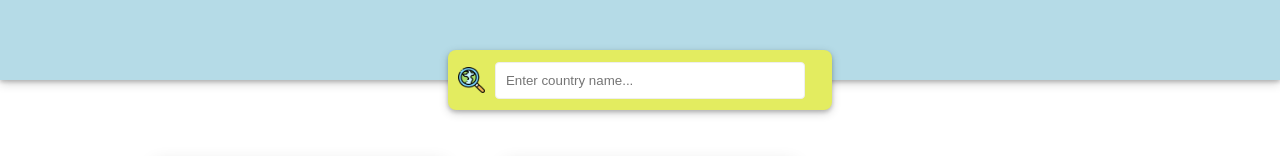
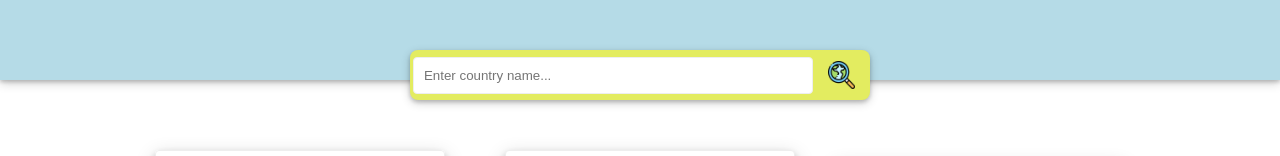
Before and after one commit to IbtihelSidhom/CountriesApp, a React (Create React App) app: page / in a window 1280 px wide. Shown: the top 156 px of the page. Built offline with nearby package versions, Linux system fonts and the light colour scheme.

Commit message:
Restyle the search bar.

```diff
--- a/src/components/SearchBar/SearchBar.css
+++ b/src/components/SearchBar/SearchBar.css
@@ -1,23 +1,23 @@
 .search-items{
     display: flex;
     flex-direction: row;
-    justify-content: flex-start;
+    justify-content: flex-end;
     align-items: center;
     width: 100%;
     background: rgb(227, 236, 96);
-    height: 60px;
+    height: 50px;
     border-radius: 8px;
     box-shadow: 0 2px 4px 0 rgba(0,0,0,.2), 0 3px 10px 0 rgba(0,0,0,.19);
 }
 
 .search-input {
-    width: 75%;
+    width: 82%;
     padding: 10px;
     border: 1px solid #eee;
     border-radius: 4px;
 }
 
 .search-icon {
-  width: 7%;
-  padding: 10px;
+  width: 6%;
+  padding: 15px;
 }
--- a/src/components/SearchBar/SearchBar.js
+++ b/src/components/SearchBar/SearchBar.js
@@ -27,7 +27,6 @@ class SearchBar extends Component {
         return (
             <form onSubmit={event => this.handleSubmit(event)}>
                 <div className="search-items">
-                    <img className="search-icon" src={searchIcon} />
 
                     <input
                         className="search-input"
@@ -36,6 +35,9 @@ class SearchBar extends Component {
                         value={this.state.countryName}
                         onChange={this.handleChange}
                     />
+
+                    <img className="search-icon" src={searchIcon} />
+
                 </div>
             </form>
         );
--- a/src/containers/App.css
+++ b/src/containers/App.css
@@ -22,8 +22,8 @@ header {
     top: 50px;
     bottom: 100%;
     z-index: 20;
-    margin-left: 35%;
-    margin-right: 35%;
+    margin-left: 32%;
+    margin-right: 32%;
 }
 
 .banner {
```
